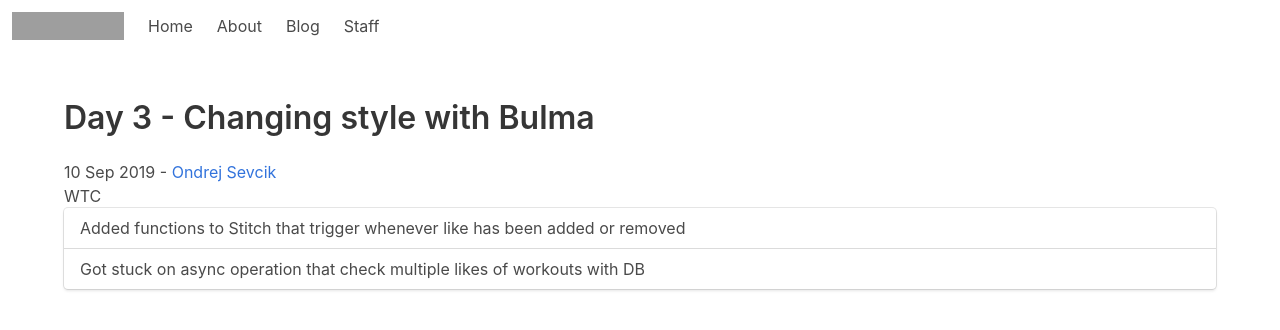
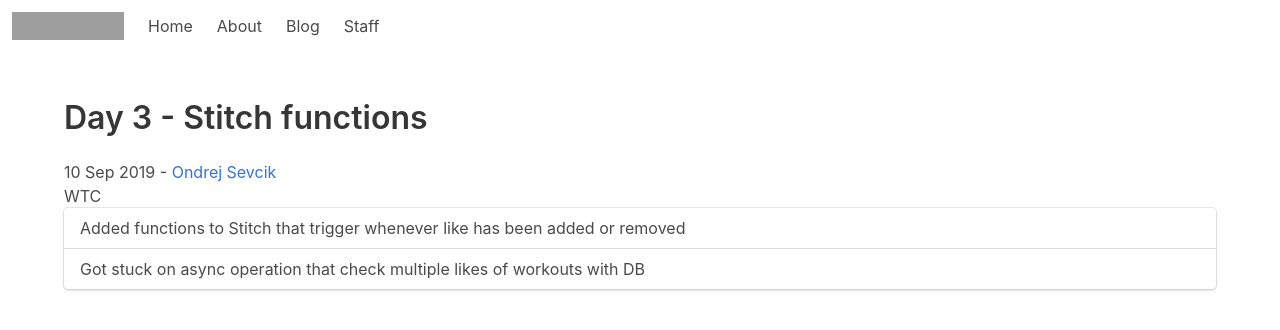
Before and after one commit to Seva98/resume.sevcik.dev, a Jekyll site: the page built from _posts/2019-09-10-Async requests.md, in a window 1280 px wide. Shown: the top 330 px of the page. Built offline with Jekyll 4.4.1, drawn with Linux system fonts in a browser that asks for light colours; grey boxes are pictures that could not be loaded.

Commit message:
2019-09-10 blog post

```diff
--- a/_posts/2019-09-10-Async requests.md
+++ b/_posts/2019-09-10-Async requests.md
@@ -1,7 +1,7 @@
 ---
 layout: post
 author: ondrej
-title: Day 3 - Changing style with Bulma
+title: Day 3 - Stitch functions
 ---
 ## WTC
 1. Added functions to Stitch that trigger whenever like has been added or removed
```
Also changed, not shown: 2 other files.
